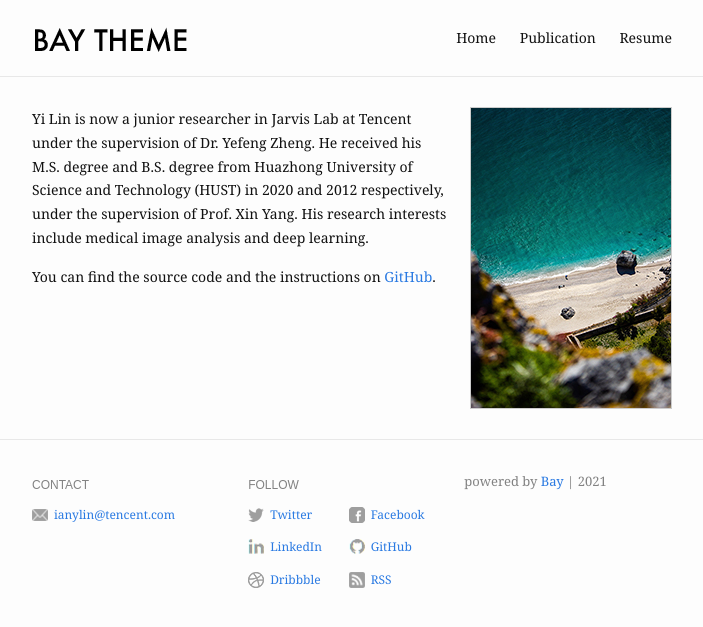
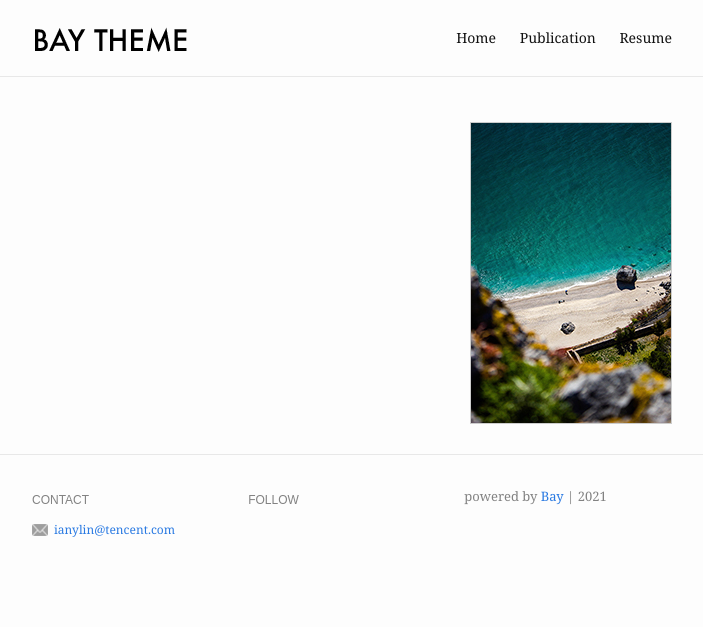
Before and after one commit to ianyilin/ianyilin.github.io, a Jekyll site: the page built from index.md, in a window 1280 px wide. Shown: the top 627 px of the page, without its empty margins (288-991 px from the left). Built offline with Jekyll 4.4.1, drawn with Linux system fonts in a browser that asks for light colours; some of the changed lines change nothing that is shown.

Commit message:
first commit

```diff
--- a/_config.yml
+++ b/_config.yml
@@ -26,19 +26,19 @@ footer:
       # value: YourWeChatUsername
       # link: "#"
   follow:
-    - name: Twitter
-      link: http://twitter.com/YourTwitterUsername
-      username: "@YourTwitterUsername"
-    - name: Facebook
-      link: http://facebook.com/YourFacebookUsername
-    - name: LinkedIn
-      link: http://linkedin.com/in/YourLinkedInUsername
-    - name: GitHub
-      link: http://github.com/YourGitHubUsername
-    - name: Dribbble
-      link: https://dribbble.com/YourDribbbleUsername
-    - name: RSS
-      link: /feed.xml
+    # - name: Twitter
+    #   link: http://twitter.com/YourTwitterUsername
+    #   username: "@YourTwitterUsername"
+    # - name: Facebook
+    #   link: http://facebook.com/YourFacebookUsername
+    # - name: LinkedIn
+    #   link: http://linkedin.com/in/YourLinkedInUsername
+    # - name: GitHub
+    #   link: http://github.com/YourGitHubUsername
+    # - name: Dribbble
+    #   link: https://dribbble.com/YourDribbbleUsername
+    # - name: RSS
+    #   link: /feed.xml
 
 # Build settings
 markdown: kramdown
--- a/index.md
+++ b/index.md
@@ -6,9 +6,9 @@ profile_picture:
 ---
 
 <p>
-  <!-- Welcome! This site serves as an example for the Bay Jekyll theme. Bay is a very simple and minimal theme, directly inspired by Dan Grover's <a href="http://dangrover.com">website</a>. -->Yi Lin is now a junior researcher in Jarvis Lab at Tencent under the supervision of Dr. Yefeng Zheng. He received his M.S. degree and B.S. degree from Huazhong University of Science and Technology (HUST) in 2020 and 2012 respectively, under the supervision of Prof. Xin Yang. His research interests include medical image analysis and deep learning.
+	<!-- Yi Lin is now a junior researcher in Jarvis Lab at Tencent under the supervision of Dr. Yefeng Zheng. He received his M.S. degree and B.S. degree from Huazhong University of Science and Technology (HUST) in 2020 and 2012 respectively, under the supervision of Prof. Xin Yang. His research interests include medical image analysis and deep learning. -->
 </p>
 
 <p>
-  You can find the source code and the instructions on <a href="https://github.com/eliottvincent/bay">GitHub</a>.
+  <!-- You can find the source code and the instructions on <a href="https://github.com/eliottvincent/bay">GitHub</a>. -->
 </p>
```
